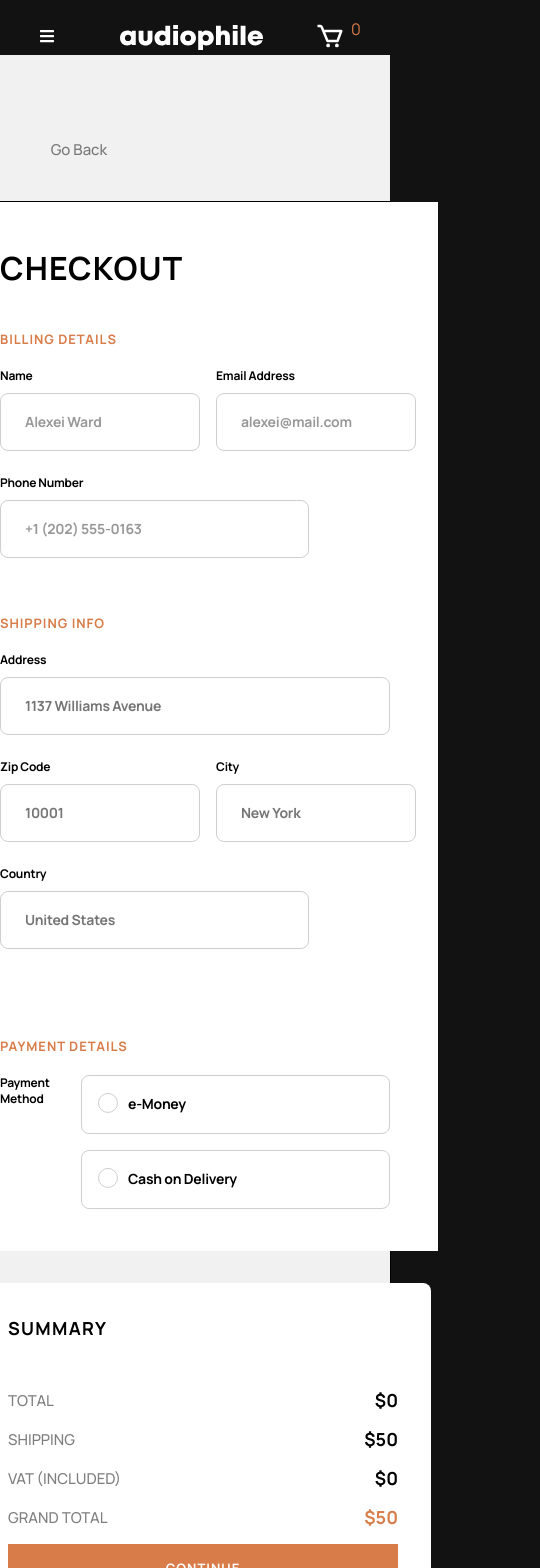
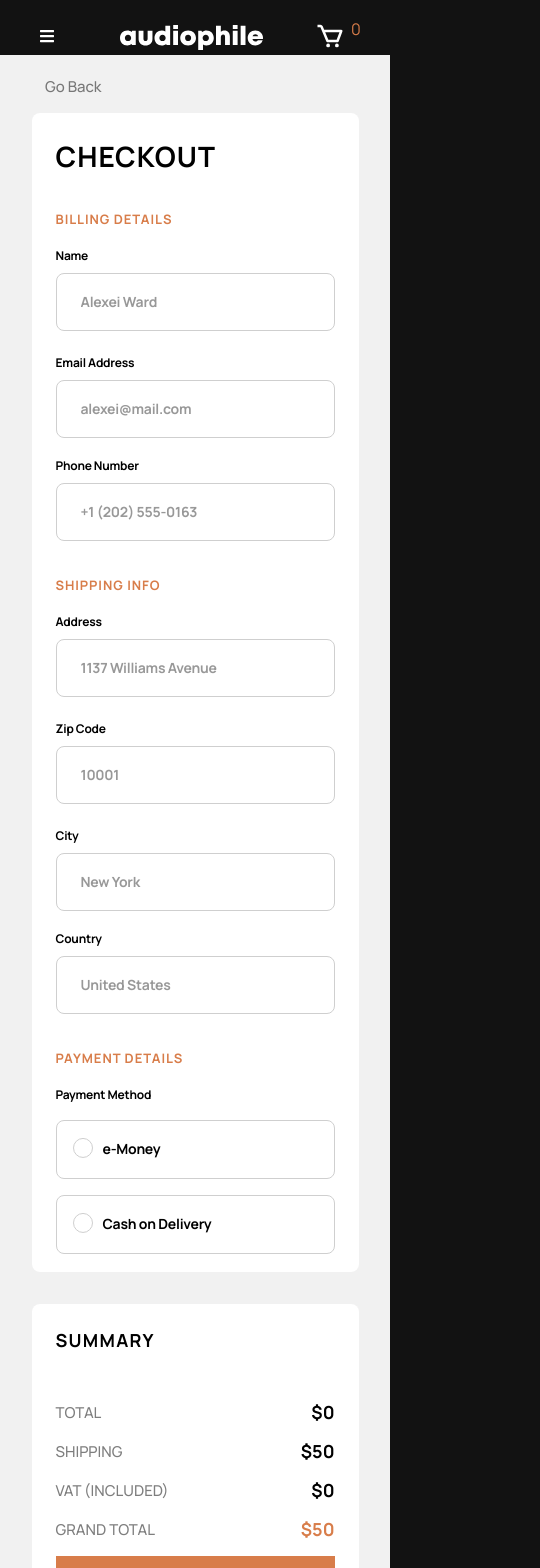
Before and after one commit to Oyinbayode/audiophile, a React (Create React App) app: page /checkout in a window 390 px wide. Shown: the top 1568 px of the page, 540 px wide, since content can reach past the window. Built offline with nearby package versions, Linux system fonts and the light colour scheme.

Commit message:
completed page responsiveness

```diff
--- a/src/pages/CheckoutPage/components/CheckoutForm/components/BillingDetails/BillingDetails.js
+++ b/src/pages/CheckoutPage/components/CheckoutForm/components/BillingDetails/BillingDetails.js
@@ -21,6 +21,12 @@ export const One = styled.div`
   display: flex;
   justify-content: space-between;
   margin-bottom: 24px;
+
+  @media screen and (max-width: 600px) {
+    flex-direction: column;
+    justify-content: normal;
+    height: 186px;
+  }
 `;
 
 export const Name = styled.div`
@@ -32,13 +38,21 @@ export const Name = styled.div`
 
 export const Email = styled(Name)`
   margin-left: 1rem;
+
+  @media screen and (max-width: 600px) {
+    margin-left: 0;
+    margin-top: 24px;
+  }
 `;
 
 export const PhoneNumber = styled.div`
   display: flex;
   flex-direction: column;
   width: 100%;
-  max-width: 309px;
+
+  @media screen and (max-width: 600px) {
+    max-width: 100%;
+  }
 `;
 
 export const Label = styled.label`
@@ -79,4 +93,14 @@ export const Input = styled.input`
 
 export const Two = styled.div`
   display: flex;
+  max-width: 309px;
+
+  @media screen and (max-width: 1090px) {
+    max-width: 100%;
+    display: grid;
+    grid-template-columns: 49% auto;
+  }
+  @media screen and (max-width: 600px) {
+    display: block;
+  }
 `;
--- a/src/pages/CheckoutPage/components/CheckoutForm/components/PaymentDetails/PaymentDetails.js
+++ b/src/pages/CheckoutPage/components/CheckoutForm/components/PaymentDetails/PaymentDetails.js
@@ -15,10 +15,18 @@ export const H2 = styled.h2`
   color: #d87d4a;
   margin-top: 61px;
   margin-bottom: 16px;
+
+  @media screen and (max-width: 600px) {
+    margin-top: 0;
+  }
 `;
 
 export const One = styled.div`
   display: flex;
+
+  @media screen and (max-width: 600px) {
+    margin-bottom: 17px;
+  }
 `;
 
 export const Paragraph = styled.p`
@@ -34,6 +42,10 @@ export const Two = styled.div`
   max-width: 309px;
   width: 100%;
   height: 128px;
+
+  @media screen and (max-width: 600px) {
+    max-width: 100%;
+  }
 `;
 
 export const EMoney = styled.div`
@@ -97,6 +109,10 @@ export const PaymentDetailsForm = styled.div`
   display: flex;
   justify-content: space-between;
   align-items: flex-start;
+
+  @media screen and (max-width: 600px) {
+    flex-direction: column;
+  }
 `;
 
 // export const RadioFormDiv = styled.div``;
@@ -106,6 +122,11 @@ export const EMoneyForm = styled.div`
   justify-content: space-between;
   margin-bottom: 24px;
   margin-top: 24px;
+
+  @media screen and (max-width: 600px) {
+    flex-direction: column;
+    height: 186px;
+  }
 `;
 
 export const ENumber = styled.div`
@@ -113,10 +134,18 @@ export const ENumber = styled.div`
   flex-direction: column;
   flex-basis: 309px;
   flex-grow: 1;
+
+  @media screen and (max-width: 600px) {
+    margin-top: 16px;
+  }
 `;
 
 export const EPin = styled(ENumber)`
   margin-left: 16px;
+
+  @media screen and (max-width: 600px) {
+    margin-left: 0;
+  }
 `;
 
 export const LabelText = styled.label`
@@ -158,7 +187,6 @@ export const InputText = styled.input`
 export const Delivery = styled.div`
   display: flex;
   justify-content: space-between;
-  border: 1px solid Black;
   margin-top: 35px;
   align-items: center;
 `;
@@ -183,4 +211,10 @@ export const DeliveryParagraph = styled.p`
   line-height: 25px;
   mix-blend-mode: normal;
   opacity: 0.5;
+
+  @media screen and (max-width: 600px) {
+    max-width: 200px;
+    font-size: 13px;
+    line-height: 20px;
+  }
 `;
--- a/src/pages/CheckoutPage/components/CheckoutForm/components/ShippingDetails/ShippingDetails.js
+++ b/src/pages/CheckoutPage/components/CheckoutForm/components/ShippingDetails/ShippingDetails.js
@@ -15,6 +15,10 @@ export const H2 = styled.h2`
   color: #d87d4a;
   margin-top: 53px;
   margin-bottom: 16px;
+
+  @media screen and (max-width: 600px) {
+    margin-top: 32px;
+  }
 `;
 
 export const One = styled.div`
@@ -54,24 +58,56 @@ export const Input = styled.input`
     outline: none;
     border-color: #d87d4a;
   }
+
+  &::placeholder {
+    font-weight: 700;
+    font-size: 14px;
+    line-height: 19px;
+    letter-spacing: -0.25px;
+    color: black;
+    opacity: 0.4;
+  }
 `;
 
 export const Two = styled.div`
   display: flex;
   justify-content: space-between;
   margin-bottom: 24px;
+
+  @media screen and (max-width: 600px) {
+    flex-direction: column;
+    justify-content: normal;
+    height: 186px;
+  }
 `;
 
 export const Zip = styled(Address)``;
 
 export const City = styled(Address)`
   margin-left: 16px;
+
+  @media screen and (max-width: 600px) {
+    margin-left: 0;
+    margin-top: 24px;
+  }
 `;
 
 export const Three = styled.div`
   margin-bottom: 24px;
   max-width: 309px;
   width: 100%;
+
+  @media screen and (max-width: 1090px) {
+    max-width: 100%;
+    display: grid;
+    grid-template-columns: 49% auto;
+  }
+
+  @media screen and (max-width: 600px) {
+    max-width: 100%;
+    margin-bottom: 32px;
+    display: block;
+  }
 `;
 
 export const Country = styled(Address)``;
--- a/src/pages/CheckoutPage/index.jsx
+++ b/src/pages/CheckoutPage/index.jsx
@@ -1,4 +1,4 @@
-import React, { useEffect } from "react";
+import React, { useEffect, useState } from "react";
 import styled from "styled-components/macro";
 import { CheckoutForm, CheckoutSummary } from "./components";
 import { useForm } from "react-hook-form";
@@ -10,14 +10,24 @@ const CheckoutPage = () => {
     console.log(data);
   };
 
+  const [size, setSize] = useState(window.innerWidth);
+
+  window.addEventListener("resize", () => {
+    setSize(() => window.innerWidth);
+  });
+
   return (
     <Div>
-      <GoBack
-        style={{
-          marginLeft: "11.45%",
-          marginTop: "79px",
-        }}
-      />
+      <section>
+        <GoBack
+          style={{
+            alignSelf: "flex-start",
+            marginLeft: "0",
+            marginTop: "0",
+          }}
+        />
+      </section>
+
       <Form onSubmit={handleSubmit(onSubmit)}>
         <Left>
           <H1>Checkout</H1>
@@ -37,6 +47,24 @@ const Div = styled.div`
   display: flex;
   flex-direction: column;
   align-items: center;
+
+  section {
+    max-width: 1110px;
+    width: 100%;
+    display: flex;
+    justify-content: flex-start;
+
+    margin-top: 71px;
+
+    @media screen and (max-width: 1090px) {
+      width: calc(100% - 33%);
+      margin-top: 16px;
+    }
+
+    @media screen and (max-width: 600px) {
+      width: calc(100% - 20%);
+    }
+  }
 `;
 
 const H1 = styled.h1`
@@ -48,20 +76,36 @@ const H1 = styled.h1`
   color: #000000;
   margin: 0;
   margin-bottom: 41px;
+
+  @media screen and (max-width: 600px) {
+    font-size: 28px;
+    line-height: 38px;
+    letter-spacing: 1px;
+    margin-bottom: 32px;
+  }
 `;
 
 const Form = styled.form`
   max-width: 1110px;
   width: 100%;
-  border: 1px solid black;
-
   display: flex;
   justify-content: space-between;
   margin-top: 37px;
+  margin-bottom: 141px;
 
   @media screen and (max-width: 1090px) {
     flex-direction: column;
     align-items: center;
+    margin-bottom: 116px;
+  }
+
+  @media screen and (max-width: 800px) {
+    width: 689px;
+    margin-top: 12px;
+  }
+
+  @media screen and (max-width: 600px) {
+    margin-bottom: 97px;
   }
 `;
 
@@ -72,10 +116,21 @@ const Left = styled.div`
   flex-direction: column;
   max-width: 643px;
   width: 100%;
+  border-radius: 8px;
 
   @media screen and (max-width: 1090px) {
     margin-bottom: 32px;
     max-width: 689px;
+    padding: 33px;
+  }
+
+  @media screen and (max-width: 800px) {
+    width: 450px;
+  }
+
+  @media screen and (max-width: 600px) {
+    width: 279px;
+    padding: 24px;
   }
 `;
 
@@ -92,6 +147,16 @@ const Right = styled.div`
 
   @media screen and (max-width: 1090px) {
     max-width: 689px;
+    margin-left: 0;
+  }
+
+  @media screen and (max-width: 800px) {
+    width: 450px;
+  }
+
+  @media screen and (max-width: 600px) {
+    width: 279px;
+    padding: 24px;
   }
 `;
 
```
